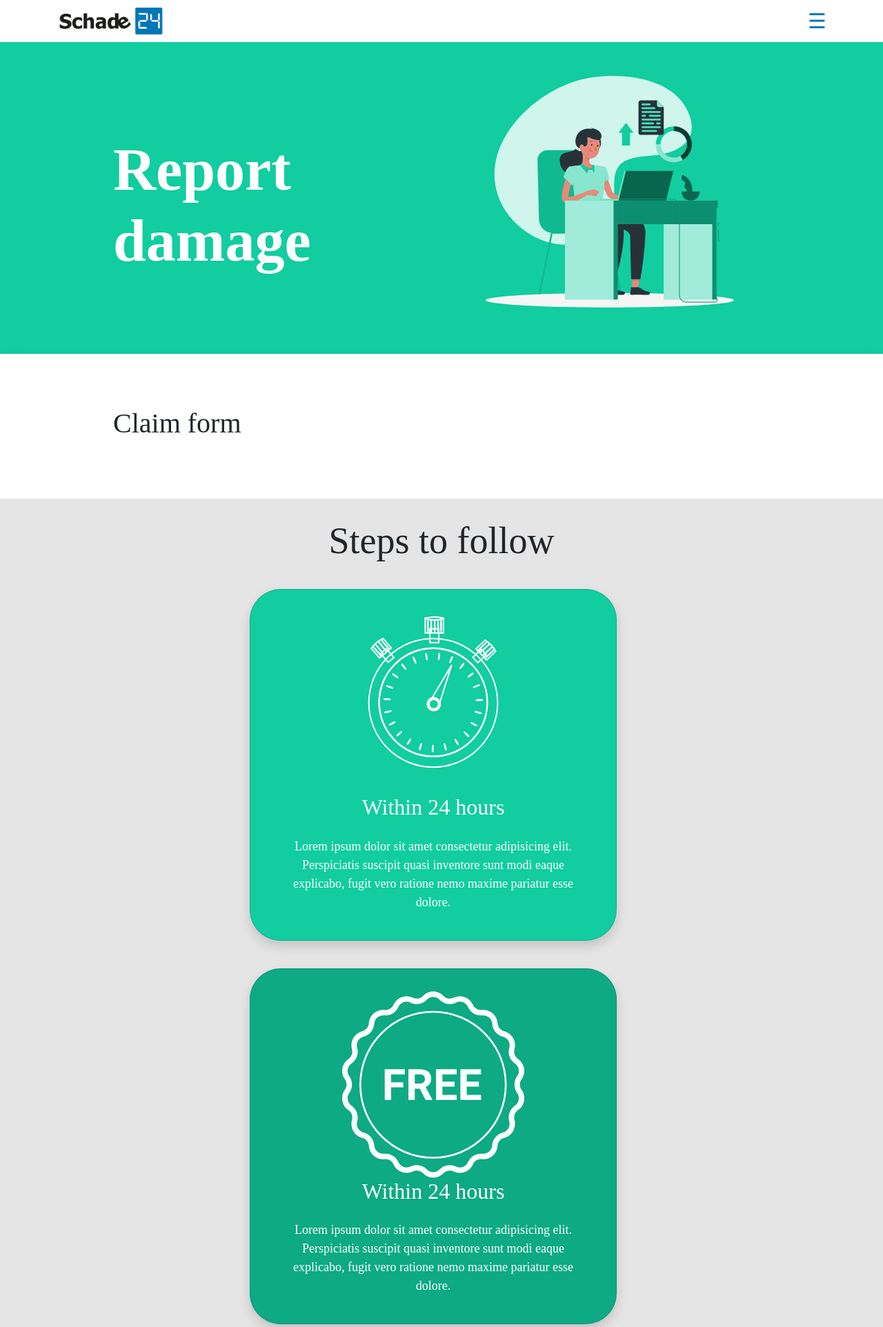
After one commit to HibaSetti/Shade24, a PHP site: page /report.php in a window 1280 px wide. The commit adds this page. Shown: the top 1924 px of the page at 69% size. Run offline with PHP 8.4, Linux system fonts and the light colour scheme; some libraries are stand-ins or nearby versions; some web fonts are replaced.

Commit message:
report page done

```diff
--- a/css/main.css
+++ b/css/main.css
@@ -151,7 +151,7 @@ img{
 
 .Two .right-block {
 
-    margin-top: 50px;
+    margin-top: 7%;
 
 }
 .Two .left-block {
@@ -292,7 +292,7 @@ hr.rounded {
     opacity: 1;
   }
 .post .One {
-    margin-top: 4.7%;
+    margin-top: 3.7%;
 }
 .post header {
    padding-bottom: 0;
@@ -409,10 +409,10 @@ border-color: #fff;
     font-size: 100px;
 
 }
-.FAQ .left-block {
-    margin-top: 183px;
+.FAQ .left-block, .report .left-block {
+    margin-top: 20%;
 }
-.FAQ .right-block, .aboutUs .right-block {
+.FAQ .right-block, .aboutUs .right-block, .report .right-block {
     margin-top: 49px;
     margin-left: 8%;
 }
@@ -603,6 +603,7 @@ border-color: #fff;
 .awards-img {
     padding-top: 50px;
     padding-bottom: 50px;
+    margin: auto;
 }
 .award-page header {
     background-color: #FFC100;
@@ -727,6 +728,37 @@ border-color: #fff;
 .works .testimony {
     margin-top: 50px;
 }
+.report header {
+    background-color: #11CDA0;
+    padding-bottom: 0;
+}
+.report .One h1 {
+    font-size: 86px;
+    font-weight: bold;
+}
+.report .right-block {
+    margin-left: 0;
+}
+.report .Three .card {
+    background-color: #11CDA0;
+}
+.report .Three .second {
+    background-color: #0DAA84;
+}
+.report .Three .third {
+    background-color: #087B5F;
+}
+.report .testimony {
+    background-image: url('../images/green-star.png');
+    background-position: left;
+    background-repeat: no-repeat;
+}
+.report .carousel-control-prev i, .report .carousel-control-next i {
+    color: #11CDA0;
+}
+.report .testimony {
+    margin-top: 50px;
+}
 /******************** RESPONSIVITY ************************/
 @media only screen and (max-width: 600px) {
     .services {
--- a/howItWorks.php
+++ b/howItWorks.php
@@ -12,7 +12,7 @@
   <script src="js/bootstrap.min.js"></script>
     <link href="css/main.css" rel="stylesheet">
 
-  <title>Schade 24 | Home</title>
+  <title>Schade 24 | How it works</title>
 </head>
 <body class="works">
   <header>
--- a/navigation.php
+++ b/navigation.php
@@ -11,7 +11,7 @@
         <a href="howItWorks.php">How it works</a>
         <a href="about.php" style="margin-top: 30px;">About us</a>
         <a href="faq.php">FAQ</a>
-        <a href="#" class="third" style="margin-top: 30px;">Report Damage</a>
+        <a href="report.php" class="third" style="margin-top: 30px;">Report Damage</a>
       </div>
       <span onclick="openNav()" id="burger">&#9776;</span>
       </div>
--- a/post.php
+++ b/post.php
@@ -67,7 +67,7 @@
 
         </div>
     <div class="block">
-        <h2>Rcent blogs</h2>
+        <h2>Recent blogs</h2>
          <div class="row card-group">
                 <div class="card col-md-3">
                     <img class="card-img-top" src="images/blog-card.svg" alt="Card image cap">
--- /dev/null
+++ b/report.php
@@ -0,0 +1,131 @@
+<!DOCTYPE html>
+<html lang="en">
+<head>
+  <meta charset="UTF-8">
+  <meta http-equiv="X-UA-Compatible" content="IE=edge">
+  <meta name="viewport" content="width=device-width, initial-scale=1.0">
+  <link href="css/bootstrap.min.css" rel="stylesheet">
+  <script src="https://kit.fontawesome.com/db5a3da844.js" crossorigin="anonymous"></script>
+  <script src="js/jquery.js"></script>
+  <script src="js/popper.min.js"></script>
+  <script src="js/bootstrap.js"></script>
+  <script src="js/bootstrap.min.js"></script>
+    <link href="css/main.css" rel="stylesheet">
+
+  <title>Schade 24 | Report Damage</title>
+</head>
+<body class="report">
+  <header>
+  <?php include('navigation.php'); ?>
+    <section class="One">
+      <div class="container row">
+        <div class="left-block col-md-6">
+          <h1>
+            Report damage
+          </h1>
+        </div>
+          <div class="right-block col-md-6">
+          <img src="images/report_damage.svg" />
+          </div>
+      </div>
+    </section>
+</header>
+<div class="cb"></div>
+<section class="shadow Two">
+  <div class="container row">
+    <h1>Claim form</h1>
+
+  </div>
+</section>
+<section class="Three">
+  <div class="container row">
+    <h1>Steps to follow</h1>
+    <div class="row">
+      <div class="col-md-7">
+          <div class="shadow card text-white">
+              <img class="card-img-top " src="images/time.svg" alt="Card image cap">
+              <div class="card-body">
+                <h2 class="card-title">Within 24 hours</h2>
+                <p class="card-text">Lorem ipsum dolor sit amet consectetur adipisicing elit.
+                  Perspiciatis suscipit quasi inventore sunt modi eaque explicabo,
+                fugit vero ratione nemo maxime pariatur esse dolore.</p>
+              </div>
+           </div>
+       </div>
+    </div>
+   <div class="row">
+     <div class="col-md-7">
+        <div class="shadow card text-white second">
+          <img class="card-img-top " src="images/Group 39.svg" alt="Card image cap">
+            <div class="card-body">
+                <h2 class="card-title">Within 24 hours</h2>
+                <p class="card-text">Lorem ipsum dolor sit amet consectetur adipisicing elit.
+                  Perspiciatis suscipit quasi inventore sunt modi eaque explicabo,
+                  fugit vero ratione nemo maxime pariatur esse dolore.</p>
+            </div>
+        </div>
+     </div>
+   </div>
+    <div class="row">
+      <div class="col-md-7">
+          <div class="shadow card text-white third">
+              <img class="card-img-top " src="images/Group 40.svg" alt="Card image cap">
+              <div class="card-body">
+                <h2 class="card-title">Within 24 hours</h2>
+                <p class="card-text">Lorem ipsum dolor sit amet consectetur adipisicing elit.
+                  Perspiciatis suscipit quasi inventore sunt modi eaque explicabo,
+                fugit vero ratione nemo maxime pariatur esse dolore.</p>
+              </div>
+            </div>
+      </div>
+    </div>
+
+
+  </div>
+</section>
+
+
+<section class="shadow testimony">
+    <div class="container-xl">
+      <div class="row">
+        <div class="col-lg-10 mx-auto">
+
+          <div id="myCarousel" class="carousel slide" data-ride="carousel">
+
+            <!-- Wrapper for carousel items -->
+            <div class="carousel-inner">
+              <div class="carousel-item active">
+                <p class="testimonial">Lorem ipsum dolor sit amet, consectetur adipiscing elit. Nam eu sem tempor, varius quam at, luctus dui. Mauris magna metus, dapibus nec turpis vel, semper malesuada ante. Idac bibendum scelerisque non non purus. Suspendisse varius nibh non aliquet.</p>
+                <p class="overview"><b>Paula Wilson</b></p>
+              </div>
+              <div class="carousel-item">
+                <p class="testimonial">Vestibulum quis quam ut magna consequat faucibus. Pellentesque eget nisi a mi suscipit tincidunt. Utmtc tempus dictum risus. Pellentesque viverra sagittis quam at mattis. Suspendisse potenti. Aliquam sit amet gravida nibh, facilisis gravida odio.</p>
+                <p class="overview"><b>Antonio Moreno</b></p>
+              </div>
+              <div class="carousel-item">
+                <p class="testimonial">Phasellus vitae suscipit justo. Mauris pharetra feugiat ante id lacinia. Etiam faucibus mauris id tempor egestas. Duis luctus turpis at accumsan tincidunt. Phasellus risus risus, volutpat vel tellus ac, tincidunt fringilla massa. Etiam hendrerit dolor eget rutrum.</p>
+                <p class="overview"><b>Michael Holz</</p>
+              </div>
+                 <div class="quote">
+                    <img src="images/green-quotes.png" />
+                   </div>
+            </div>
+            <!-- Carousel controls -->
+            <a class="carousel-control-prev" href="#myCarousel" data-slide="prev">
+              <i class="fa fa-angle-left"></i>
+            </a>
+            <a class="carousel-control-next" href="#myCarousel" data-slide="next">
+              <i class="fa fa-angle-right"></i>
+            </a>
+
+          </div>
+
+        </div>
+      </div>
+
+    </div>
+</section>
+
+<?php include('footer.php'); ?>
+</body>
+</html>
```
Also changed, not shown: index.php (+9 -9 lines), images/green-quotes.png (added), images/green-star.png (added), images/report_damage.svg (renamed from images/report damage.svg).
